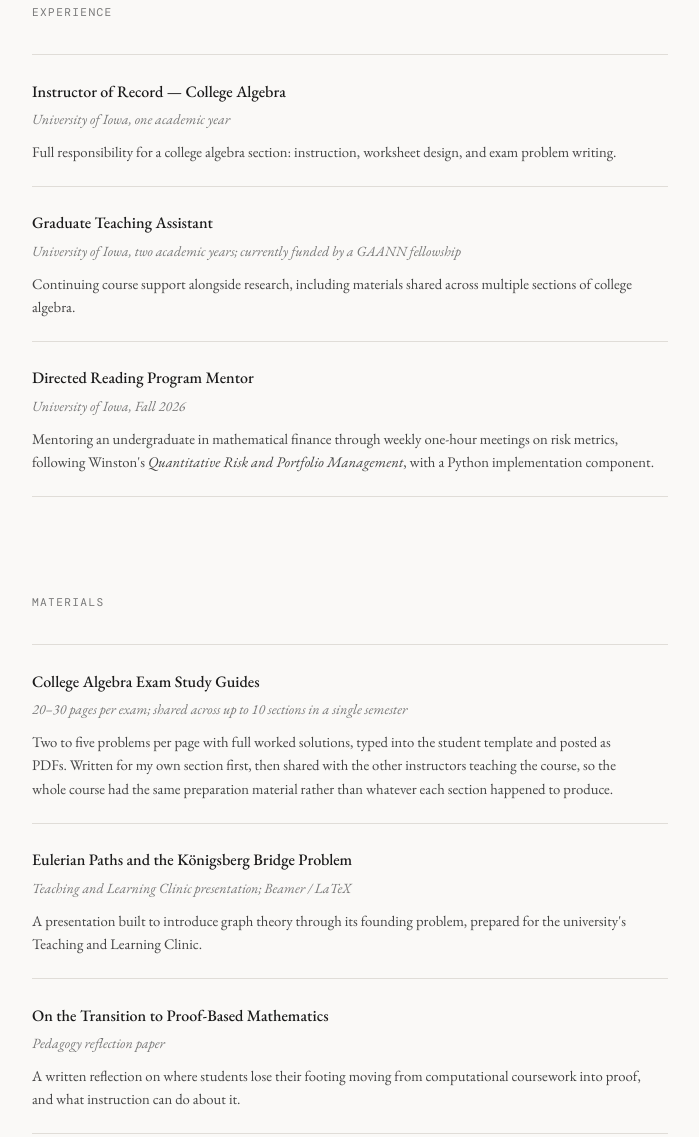
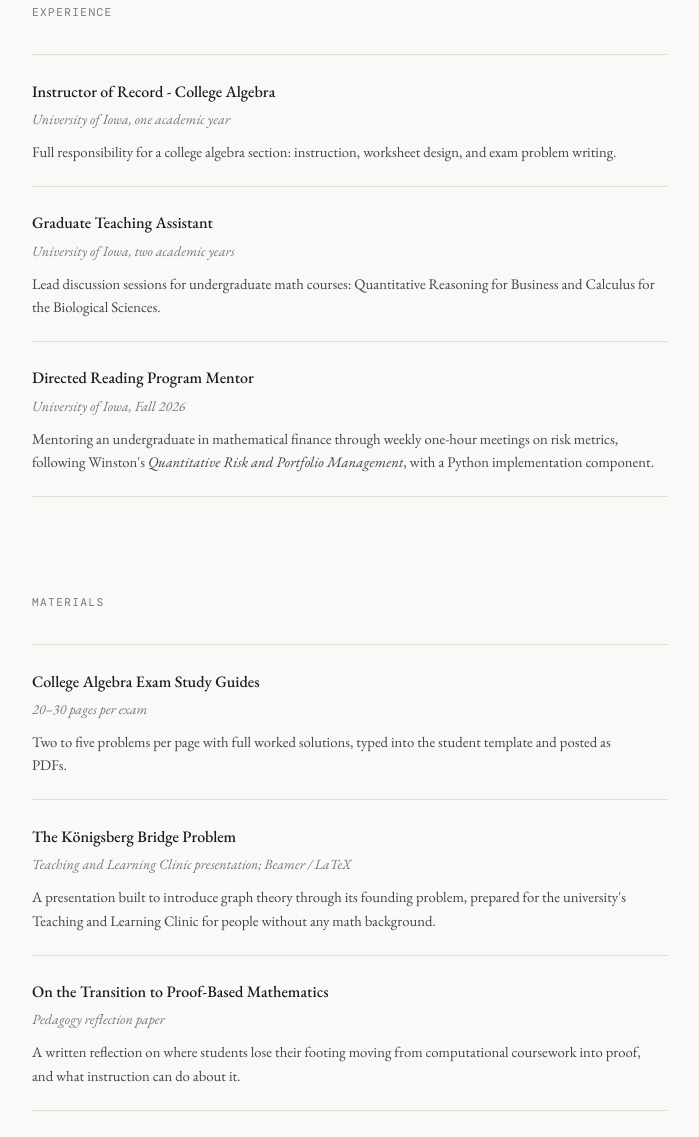
Before and after one commit to lgomez010/lgomez010.github.io, a plain HTML site: page teaching.html in a window 1280 px wide. Shown: the part 377-1514 px from the top of the page, without its empty margins (290-989 px from the left). Drawn offline with nearby package versions, Linux system fonts and the light colour scheme; a web font is replaced by a local one.

Commit message:
Update teaching.html

```diff
--- a/teaching.html
+++ b/teaching.html
@@ -43,7 +43,7 @@
 
         <ul class="teach-list">
           <li>
-            <div class="teach-role">Instructor of Record — College Algebra</div>
+            <div class="teach-role">Instructor of Record - College Algebra</div>
             <div class="teach-meta">University of Iowa, one academic year</div>
             <div class="teach-desc">
               Full responsibility for a college algebra section: instruction, worksheet design, and
@@ -52,10 +52,9 @@
           </li>
           <li>
             <div class="teach-role">Graduate Teaching Assistant</div>
-            <div class="teach-meta">University of Iowa, two academic years; currently funded by a GAANN fellowship</div>
+            <div class="teach-meta">University of Iowa, two academic years</div>
             <div class="teach-desc">
-              Continuing course support alongside research, including materials shared across
-              multiple sections of college algebra.
+              Lead discussion sessions for undergraduate math courses: Quantitative Reasoning for Business and Calculus for the Biological Sciences.
             </div>
           </li>
           <li>
@@ -87,12 +86,10 @@
           <li>
             <div>
               <div class="pub-title">College Algebra Exam Study Guides</div>
-              <div class="pub-meta">20–30 pages per exam; shared across up to 10 sections in a single semester</div>
+              <div class="pub-meta">20–30 pages per exam</div>
               <div class="pub-desc">
                 Two to five problems per page with full worked solutions, typed into the student
-                template and posted as PDFs. Written for my own section first, then shared with the
-                other instructors teaching the course, so the whole course had the same
-                preparation material rather than whatever each section happened to produce.
+                template and posted as PDFs.
               </div>
             </div>
             <!-- <div class="pub-links">
@@ -101,11 +98,12 @@
           </li>
           <li>
             <div>
-              <div class="pub-title">Eulerian Paths and the Königsberg Bridge Problem</div>
+              <div class="pub-title">The Königsberg Bridge Problem</div>
               <div class="pub-meta">Teaching and Learning Clinic presentation; Beamer / LaTeX</div>
               <div class="pub-desc">
                 A presentation built to introduce graph theory through its founding problem,
-                prepared for the university's Teaching and Learning Clinic.
+                prepared for the university's Teaching and Learning Clinic for people without any
+                math background.
               </div>
             </div>
             <!-- <div class="pub-links">
```
